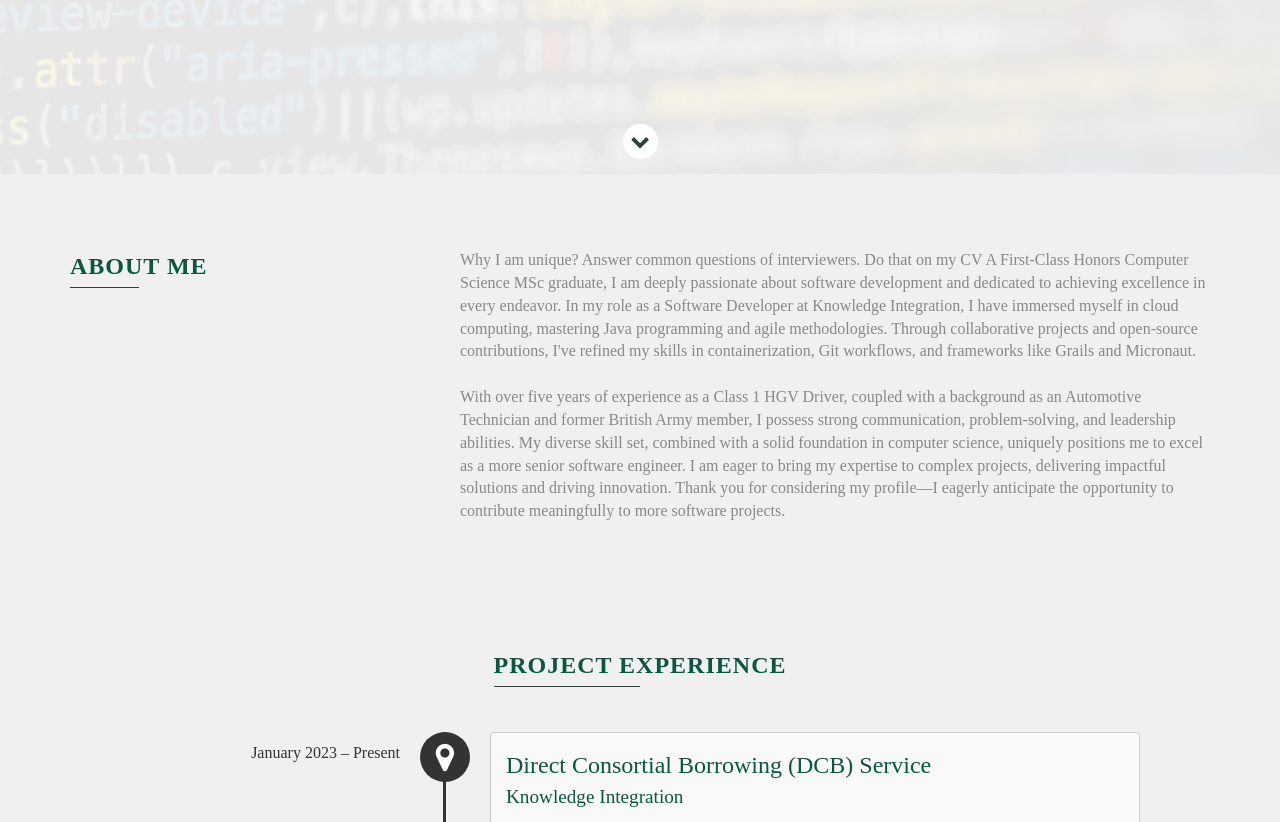
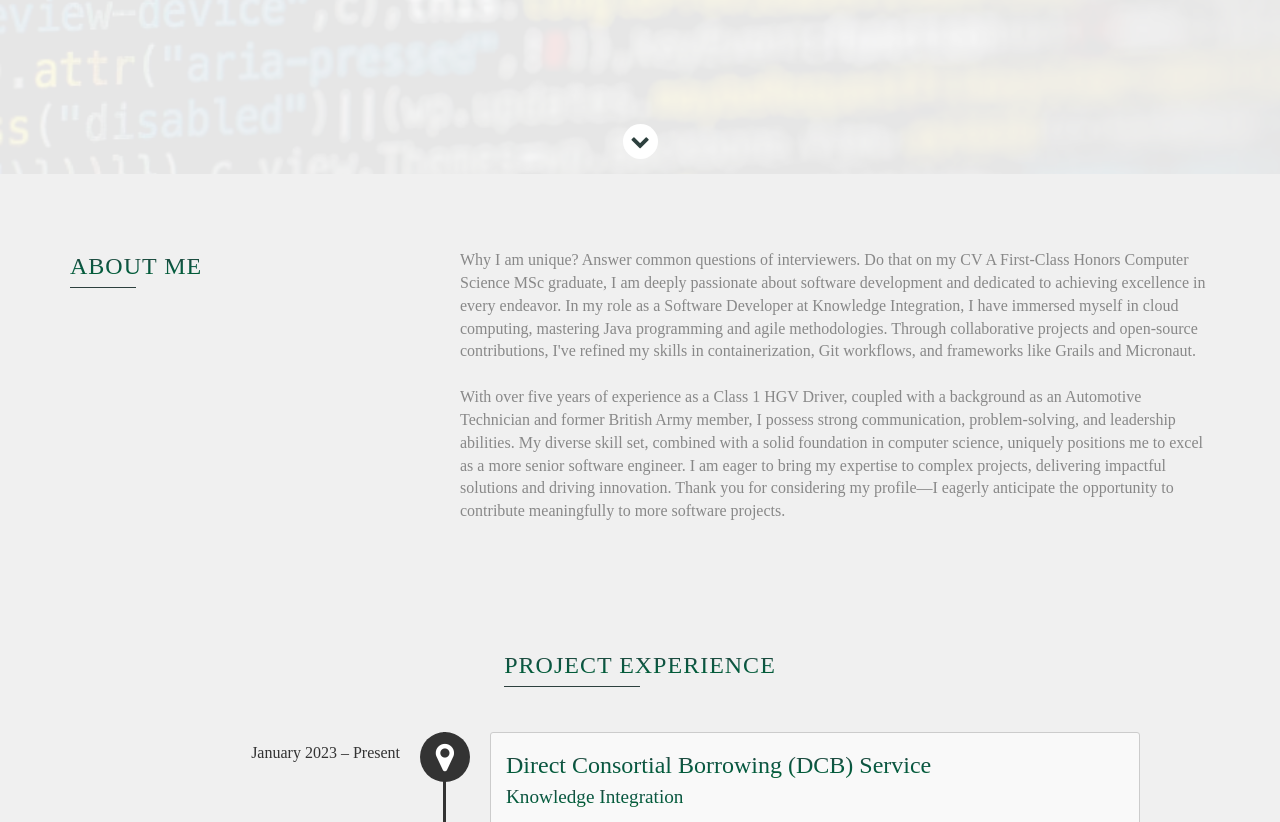
Before and after one commit to alexsjcott/alexsjcott.github.io, a website: page index.html in a window 1280 px wide. Shown: the part 626-1448 px from the top of the page. Drawn offline with nearby package versions, Linux system fonts and the light colour scheme.

Commit message:
more font sizing

```diff
--- a/css/styles.css
+++ b/css/styles.css
@@ -276,13 +276,13 @@ footer {
 }
 
 .heading {
-  font-family: "ITC Berkeley Old Style", serif; /* Apply elegant font */
-  font-size: 1.5em; /* Decrease font size for a more compact look */
-  font-weight: bold; /* Make the headings bold */
-  margin: 0 0 20px 0; /* Adjust margin for a more compact appearance */
-  text-transform: uppercase; /* Convert text to uppercase for added elegance */
-  letter-spacing: 1px; /* Add slight letter-spacing for refinement */
-  color: #2D403E; /* Choose a rich, deep color */
+  font-family: "ITC Berkeley Old Style", serif;
+  font-size: 1.5em;
+  font-weight: 500;
+  margin: 0 0 20px 0;
+  text-transform: uppercase;
+  letter-spacing: 1px;
+  color: #2D403E;
   position: relative;
   display: inline-block;
 }
@@ -329,7 +329,7 @@ footer {
 
 #lead-content h1 {
   font-family: "ITC Berkeley Old Style", serif;
-  font-size: 5em;
+  font-size: 7em;
   font-weight: bold;
   color: #2D403E;
   text-transform: uppercase;
@@ -823,7 +823,7 @@ footer {
     font-size: 5em;
   }
   #lead-content h2 {
-    font-size: 1em;
+    font-size: 2em;
   }
   #about {
     text-align: center;
@@ -858,10 +858,10 @@ footer {
     margin-bottom: 10px;
   }
   #lead-content h1 {
-    font-size: 5em;
+    font-size: 4em;
   }
   #lead-content h2 {
-    font-size: 1em;
+    font-size: 2em;
   }
   #lead-content a {
     padding: 10px 20px;
```
